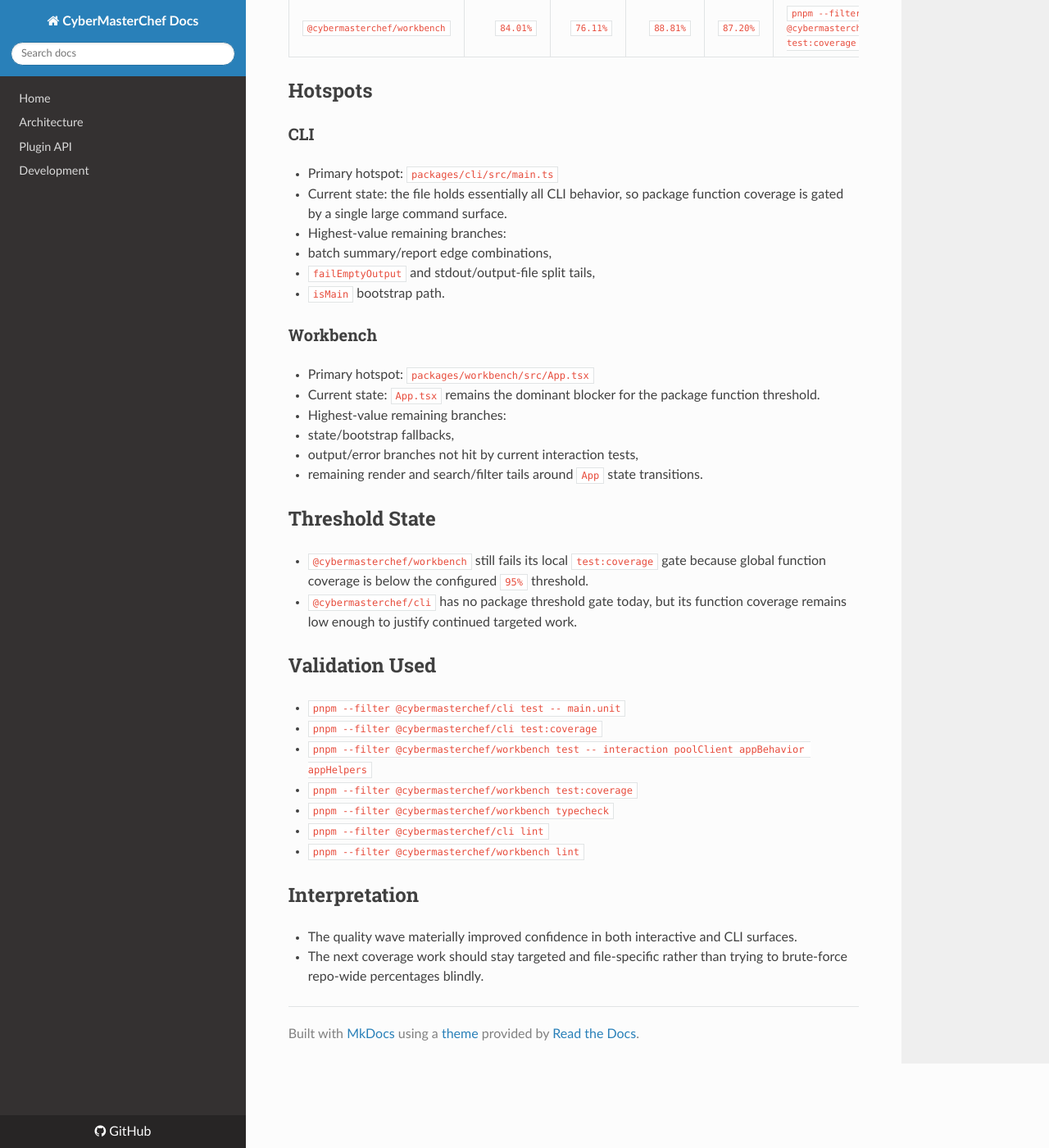
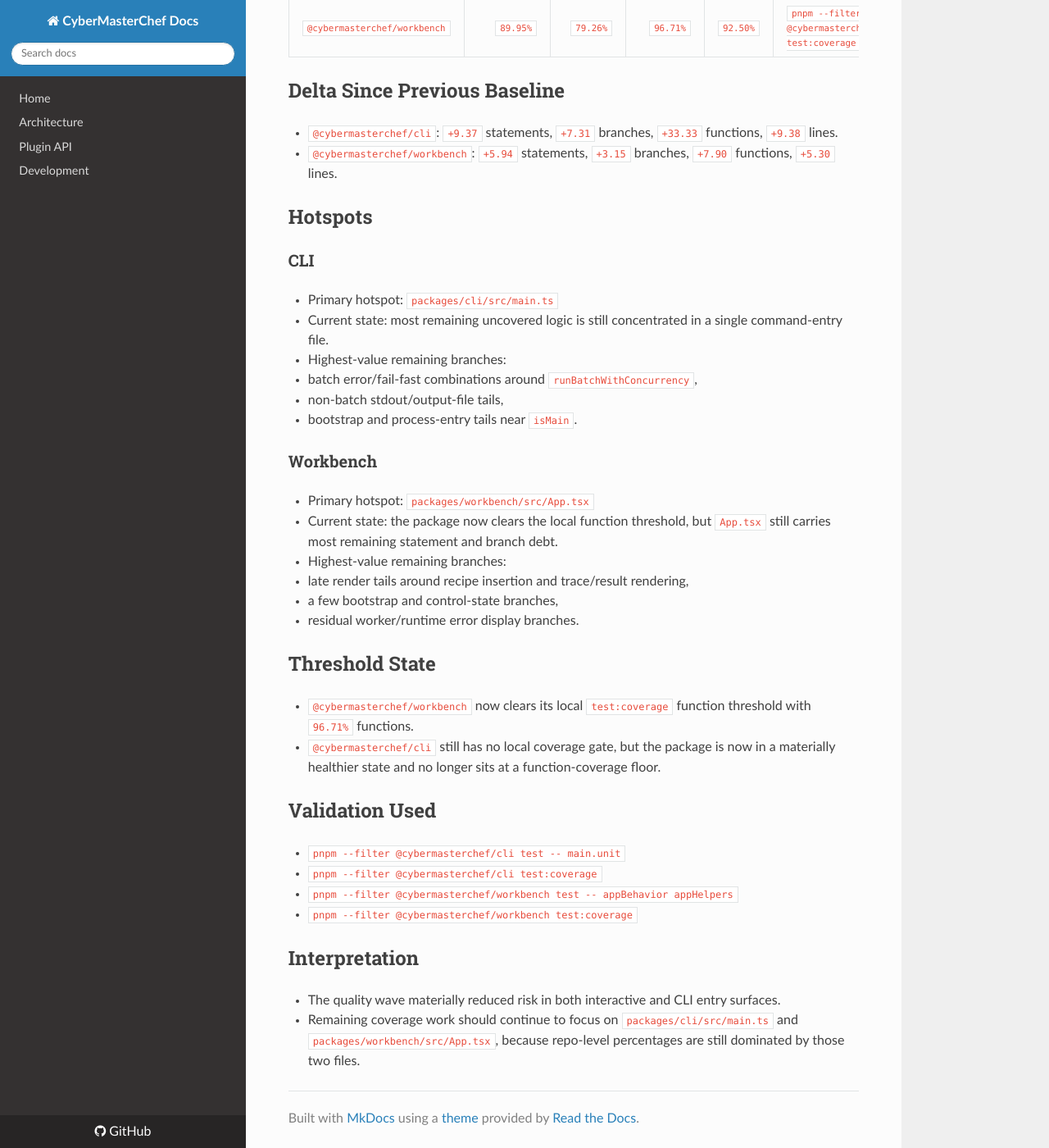
Before and after one commit to mkilijanek/CyberMasterChef, an MkDocs documentation site: the page built from docs/parity/quality-coverage-baseline.md, in a window 1280 px wide and 1400 px high, scrolled down 500 px. Shown: the whole window at 82% size. Built offline with MkDocs 1.6.1, drawn with Linux system fonts in a browser that asks for light colours; nearby versions of some CDN libraries; some of the changed text lies outside the part shown.

Commit message:
test(quality): deliver m24-m28 coverage wave

```diff
--- a/docs/parity/quality-coverage-baseline.md
+++ b/docs/parity/quality-coverage-baseline.md
@@ -4,51 +4,53 @@ Updated: 2026-03-10
 
 ## Objective
 
-Capture the current unit-coverage baseline after the M19-M23 quality wave so further work can be tracked against concrete numbers rather than estimates.
+Capture the current unit-coverage baseline after the M24-M28 quality wave so the repo tracks measurable improvement rather than qualitative claims.
 
 ## Package Coverage Snapshot
 
 | Package | Statements | Branches | Functions | Lines | Command |
 | --- | ---: | ---: | ---: | ---: | --- |
-| `@cybermasterchef/cli` | `76.90%` | `71.92%` | `50.00%` | `80.28%` | `pnpm --filter @cybermasterchef/cli test:coverage` |
-| `@cybermasterchef/workbench` | `84.01%` | `76.11%` | `88.81%` | `87.20%` | `pnpm --filter @cybermasterchef/workbench test:coverage` |
+| `@cybermasterchef/cli` | `86.27%` | `79.23%` | `83.33%` | `89.66%` | `pnpm --filter @cybermasterchef/cli test:coverage` |
+| `@cybermasterchef/workbench` | `89.95%` | `79.26%` | `96.71%` | `92.50%` | `pnpm --filter @cybermasterchef/workbench test:coverage` |
+
+## Delta Since Previous Baseline
+
+- `@cybermasterchef/cli`: `+9.37` statements, `+7.31` branches, `+33.33` functions, `+9.38` lines.
+- `@cybermasterchef/workbench`: `+5.94` statements, `+3.15` branches, `+7.90` functions, `+5.30` lines.
 
 ## Hotspots
 
 ### CLI
 
 - Primary hotspot: `packages/cli/src/main.ts`
-- Current state: the file holds essentially all CLI behavior, so package function coverage is gated by a single large command surface.
+- Current state: most remaining uncovered logic is still concentrated in a single command-entry file.
 - Highest-value remaining branches:
-  - batch summary/report edge combinations,
-  - `failEmptyOutput` and stdout/output-file split tails,
-  - `isMain` bootstrap path.
+  - batch error/fail-fast combinations around `runBatchWithConcurrency`,
+  - non-batch stdout/output-file tails,
+  - bootstrap and process-entry tails near `isMain`.
 
 ### Workbench
 
 - Primary hotspot: `packages/workbench/src/App.tsx`
-- Current state: `App.tsx` remains the dominant blocker for the package function threshold.
+- Current state: the package now clears the local function threshold, but `App.tsx` still carries most remaining statement and branch debt.
 - Highest-value remaining branches:
-  - state/bootstrap fallbacks,
-  - output/error branches not hit by current interaction tests,
-  - remaining render and search/filter tails around `App` state transitions.
+  - late render tails around recipe insertion and trace/result rendering,
+  - a few bootstrap and control-state branches,
+  - residual worker/runtime error display branches.
 
 ## Threshold State
 
-- `@cybermasterchef/workbench` still fails its local `test:coverage` gate because global function coverage is below the configured `95%` threshold.
-- `@cybermasterchef/cli` has no package threshold gate today, but its function coverage remains low enough to justify continued targeted work.
+- `@cybermasterchef/workbench` now clears its local `test:coverage` function threshold with `96.71%` functions.
+- `@cybermasterchef/cli` still has no local coverage gate, but the package is now in a materially healthier state and no longer sits at a function-coverage floor.
 
 ## Validation Used
 
 - `pnpm --filter @cybermasterchef/cli test -- main.unit`
 - `pnpm --filter @cybermasterchef/cli test:coverage`
-- `pnpm --filter @cybermasterchef/workbench test -- interaction poolClient appBehavior appHelpers`
+- `pnpm --filter @cybermasterchef/workbench test -- appBehavior appHelpers`
 - `pnpm --filter @cybermasterchef/workbench test:coverage`
-- `pnpm --filter @cybermasterchef/workbench typecheck`
-- `pnpm --filter @cybermasterchef/cli lint`
-- `pnpm --filter @cybermasterchef/workbench lint`
 
 ## Interpretation
 
-- The quality wave materially improved confidence in both interactive and CLI surfaces.
-- The next coverage work should stay targeted and file-specific rather than trying to brute-force repo-wide percentages blindly.
+- The quality wave materially reduced risk in both interactive and CLI entry surfaces.
+- Remaining coverage work should continue to focus on `packages/cli/src/main.ts` and `packages/workbench/src/App.tsx`, because repo-level percentages are still dominated by those two files.
```
Also changed, not shown: docs/index.md (+1 -0 lines), docs/parity/c-implementation-master-plan.md (+18 -10 lines), docs/parity/roadmap-next-m24-m28.md (added, +114 -0 lines), 3 other files.
